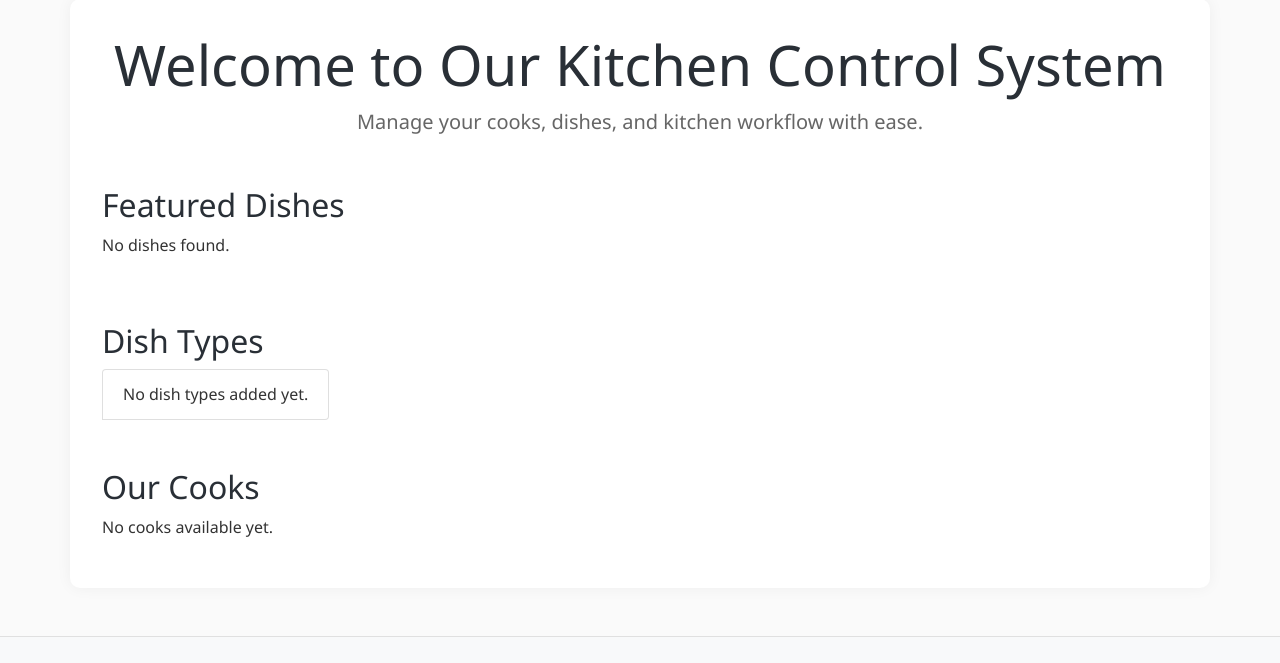
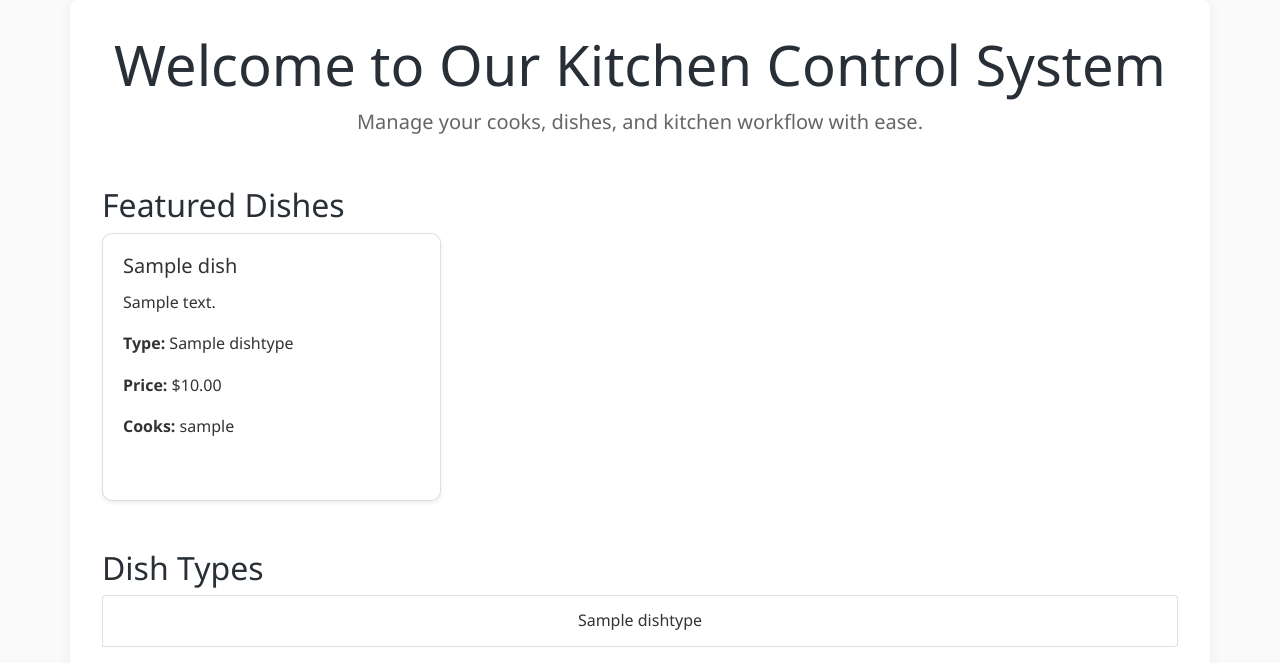
Before and after one commit to weuis/mono_restaurant, a Django app: page / in a window 1280 px wide. Shown: the part 153-816 px from the top of the page. Run offline with Django 5.2, Linux system fonts and the light colour scheme; tables that the repository leaves empty hold one stand-in row (values such as "Sample post"); grey boxes marked "Sample" are stand-in pictures; some libraries are stand-ins or nearby versions.

Commit message:
Update view.py, index.html & base.html

```diff
--- a/mono_app/views.py
+++ b/mono_app/views.py
@@ -1,23 +1,22 @@
-from django.http import HttpRequest
+from django.http import HttpRequest, HttpResponse
 from django.shortcuts import render
 
-from .models import Dish, Cook, DishType
+from mono_app.models import Dish, Cook, DishType
 
 
-def index(request: HttpRequest):
-    num_dishes = Dish.objects.count()
-    num_cooks = Cook.objects.count()
-    num_dish_types = DishType.objects.count()
+def index(request: HttpRequest) -> HttpResponse:
+    dishes = Dish.objects.all()
+    cooks = Cook.objects.all()
+    dish_types = DishType.objects.all()
     latest_dishes = Dish.objects.select_related("dish_type").prefetch_related("cooks")[:6]
     top_cooks = Cook.objects.order_by("-years_of_experience")[:4]
-
     return render(
         request,
         "mono_app/index.html",
         context={
-            "num_dishes": num_dishes,
-            "num_cooks": num_cooks,
-            "num_dish_types": num_dish_types,
+            "dishes": dishes,
+            "cooks": cooks,
+            "dish_types": dish_types,
             "latest_dishes": latest_dishes,
             "top_cooks": top_cooks,
         }
--- a/templates/base.html
+++ b/templates/base.html
@@ -6,7 +6,6 @@
   <meta name="viewport" content="width=device-width, initial-scale=1.0">
   <title>{% block title %}Kitchen Manager{% endblock %}</title>
 
-  <!-- Bootstrap CSS -->
   <link rel="stylesheet" href="https://stackpath.bootstrapcdn.com/bootstrap/4.5.2/css/bootstrap.min.css">
   <link rel="stylesheet" href="{% static 'css/styles.css' %}">
 
--- a/templates/mono_app/index.html
+++ b/templates/mono_app/index.html
@@ -12,7 +12,7 @@
 <section class="mb-5">
     <h2>Featured Dishes</h2>
     <div class="row">
-        {% for dish in dishes %}
+        {% for dish in latest_dishes %}
             <div class="col-md-4">
                 <div class="card mb-4 shadow-sm h-100">
                     <div class="card-body d-flex flex-column">
@@ -20,7 +20,11 @@
                         <p class="card-text">{{ dish.description|truncatewords:15 }}</p>
                         <p><strong>Type:</strong> {{ dish.dish_type.name }}</p>
                         <p><strong>Price:</strong> ${{ dish.price }}</p>
-                        <p><strong>Cooks:</strong> {{ dish.cooks.all|join:", " }}</p>
+                        <p><strong>Cooks:</strong>
+                            {% for cook in dish.cooks.all %}
+                                {{ cook.username }}{% if not forloop.last %}, {% endif %}
+                            {% endfor %}
+                        </p>
                     </div>
                 </div>
             </div>
@@ -46,7 +50,7 @@
 <section>
     <h2>Our Cooks</h2>
     <div class="row">
-        {% for cook in cooks %}
+        {% for cook in top_cooks %}
             <div class="col-md-3 mb-4">
                 <div class="card text-center h-100 shadow-sm">
                     {% if cook.profile_picture %}
```
